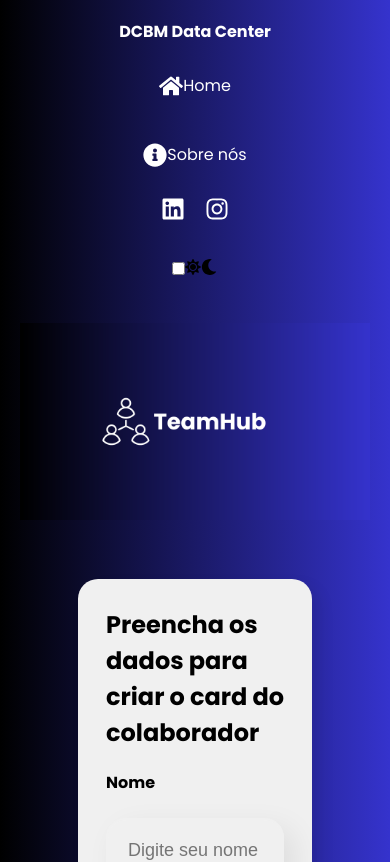
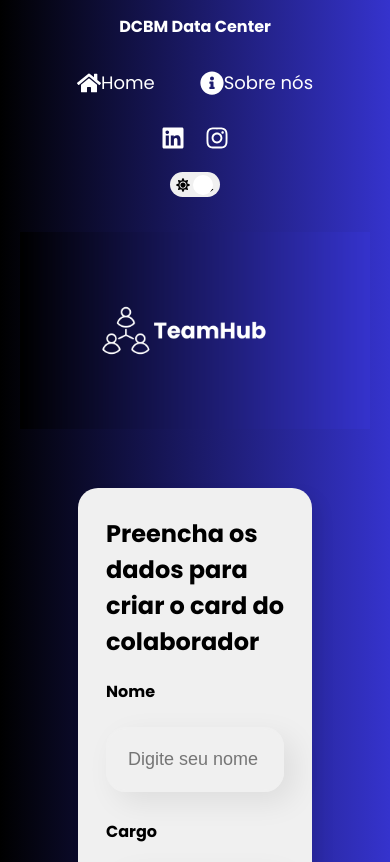
Before and after one commit to GustavoGodoiDev/Organo-teams, a React (Create React App) app: page / in a window 390 px wide. Shown: the top 862 px of the page. Built offline with nearby package versions, Linux system fonts and the light colour scheme.

Commit message:
Responsividade do Header

```diff
--- a/src/componentes/Header/header.css
+++ b/src/componentes/Header/header.css
@@ -4,7 +4,7 @@
 .header {
     background: var(--gradient-background);
     font-family: var(--font-family-principal);
-    padding: var(--padding-large) 0;
+    padding: var(--padding-medium) 0; /* Reduzido para tornar o cabeçalho mais compacto */
     display: flex;
     justify-content: center;
     align-items: center;
@@ -20,6 +20,7 @@
     width: 100%;
     max-width: 1200px;
     padding: 0 var(--padding-medium);
+    gap: var(--padding-small);
 }
 
 /* Logo */
@@ -31,7 +32,7 @@
 }
 
 .header-logo h1 {
-    font-size: var(--font-size-large);
+    font-size: var(--font-size-medium);
     font-weight: var(--font-weight-bold);
     color: var(--cor-texto-terciario);
     margin: 0;
@@ -44,13 +45,13 @@
     display: flex;
     justify-content: center;
     align-items: center;
-    gap: var(--margin-medium);
+    gap: var(--margin-small);
 }
 
 /* Links da navbar */
 .navbar-links {
     display: flex;
-    gap: var(--margin-medium);
+    gap: var(--padding-medium); /* Melhor espaçamento para ícones */
     list-style: none;
     margin: 0;
 }
@@ -80,7 +81,7 @@
     flex: 1;
     display: flex;
     justify-content: flex-end;
-    gap: var(--margin-medium);
+    gap: var(--padding-medium); /* Ajustado para espaçamento entre ícones */
 }
 
 .navbar-social a {
@@ -95,21 +96,100 @@
 /* Estilo do botão de alternância do tema (switch) */
 .theme-switch {
     position: relative;
-    display: inline-block;
-    width: 70px;
-    height: 35px;
-    border-radius: 50px;
-    transition: border-color 0.3s ease;
+    display: flex;
+    align-items: center;
+    justify-content: center;
+    width: 60px; /* Compacto */
+    height: 30px;
+    background-color: var(--cor-fundo-claro);
+    border-radius: 15px;
+    transition: background-color 0.3s ease;
+}
+
+.theme-switch input {
+    opacity: 0;
+    width: 0;
+    height: 0;
+}
+
+.theme-switch .slider {
+    position: relative;
+    width: 100%;
+    height: 100%;
+    display: flex;
+    justify-content: space-between;
+    align-items: center;
+    padding: 0 6px;
+    font-size: 14px;
+}
+
+.theme-switch .slider .sun,
+.theme-switch .slider .moon {
+    color: var(--cor-texto-terciario);
+}
+
+.theme-switch .slider:before {
+    content: '';
+    position: absolute;
+    top: 3px;
+    left: 3px;
+    width: 24px;
+    height: 24px;
+    background-color: white;
+    border-radius: 50%;
+    transition: transform 0.3s ease, background-color 0.3s ease;
+    z-index: 1;
+}
+
+.theme-switch input:checked + .slider:before {
+    transform: translateX(30px);
+    background-color: black;
+}
+
+.theme-switch input:checked + .slider .moon {
+    color: white;
+}
+
+.theme-switch input:not(:checked) + .slider .sun {
+    color: black;
+}
+
+/* Modo Escuro */
+body.dark-mode {
+    background-color: #121212;
+    color: #eaeaea;
+    transition: background-color 0.3s ease, color 0.3s ease;
+}
+
+body.dark-mode .header {
+    background-color: #333;
+}
+
+body.dark-mode .navbar-links a {
+    color: #eaeaea;
+}
+
+body.dark-mode .navbar-social a {
+    color: #eaeaea;
+}
+
+body.dark-mode .navbar-links a:hover,
+body.dark-mode .navbar-social a:hover {
+    color: var(--primary-color);
+}
+
+body.dark-mode .header-logo h1 {
+    color: var(--cor-texto-terciario);
+}
+
+body.dark-mode .theme-switch {
+    background-color: var(--cor-primaria-escura);
 }
 
 /* Responsividade */
 @media (max-width: 1024px) {
     .header-container {
         padding: 0 var(--padding-small);
-    }
-
-    .header-logo h1 {
-        font-size: var(--font-size-medium);
     }
 
     .navbar-links {
@@ -135,31 +215,17 @@
         gap: var(--padding-small);
     }
 
-    .navbar-links {
-        flex-direction: column;
-        align-items: center;
-        gap: var(--padding-small);
-    }
-
     .navbar-social {
         justify-content: center;
-    }
-
-    .theme-switch {
-        margin-top: var(--padding-small);
     }
 }
 
 @media (max-width: 480px) {
     .header {
-        padding: var(--padding-medium) 0;
+        padding: var(--padding-small) 0;
     }
 
     .header-logo h1 {
-        font-size: var(--font-size-small);
-    }
-
-    .navbar-links a {
         font-size: var(--font-size-small);
     }
 
@@ -173,8 +239,8 @@
     }
 
     .theme-switch .slider:before {
-        width: 18px;
-        height: 18px;
+        width: 20px;
+        height: 20px;
         transform: translateX(20px);
     }
 }
```
